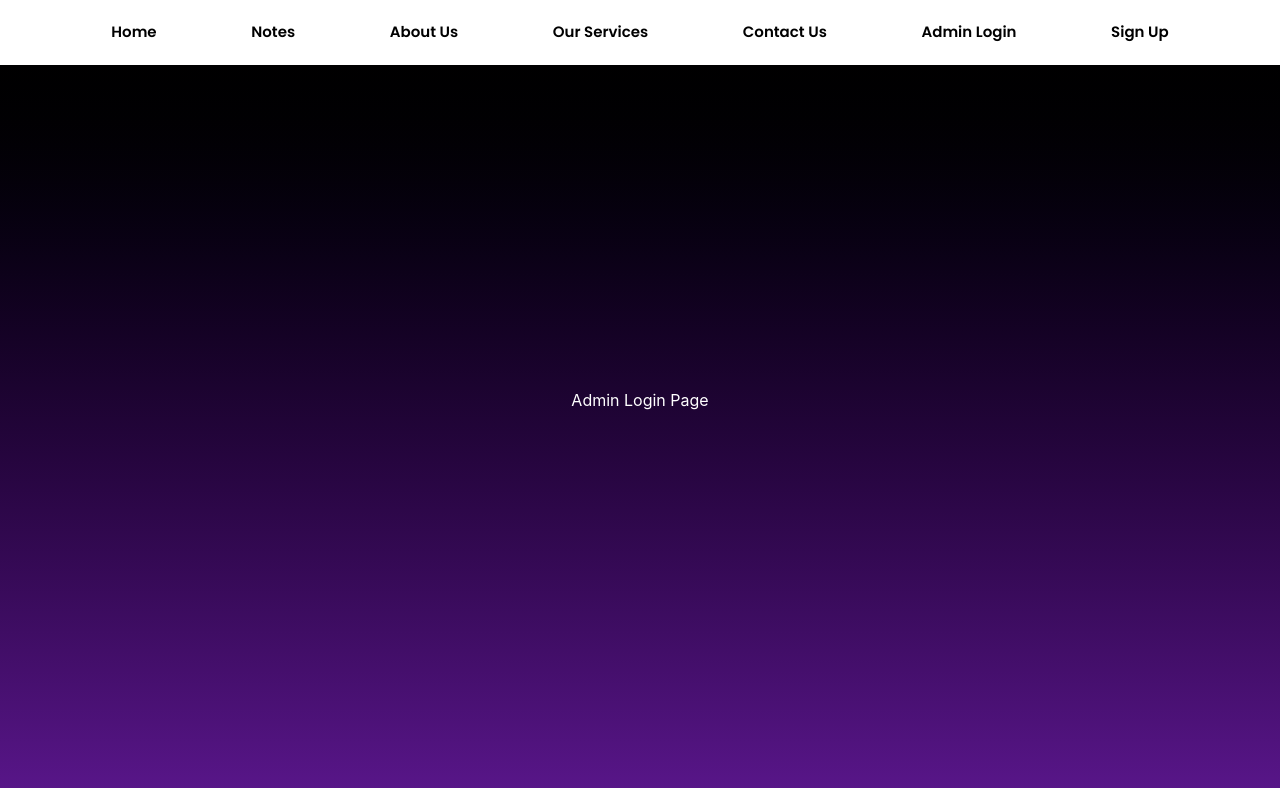
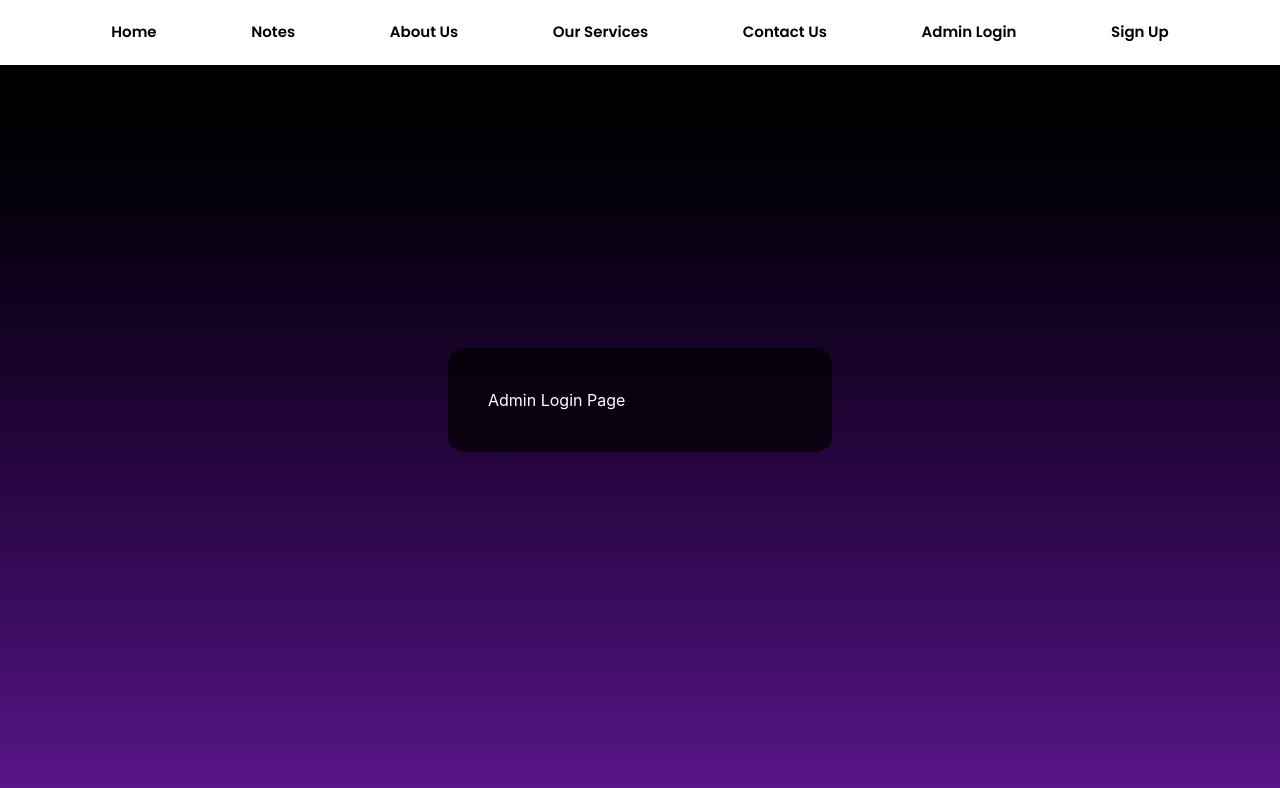
Before and after one commit to ANSHUMANMOREY7/Notes-Store, a React (Vite) app in the folder client/: page /Admin in a window 1280 px wide. Shown: the top 788 px of the page. Built offline with nearby package versions, Linux system fonts and the light colour scheme.

Commit message:
add login card container

```diff
--- a/client/src/pages/Portals/AdminLogin.jsx
+++ b/client/src/pages/Portals/AdminLogin.jsx
@@ -6,9 +6,9 @@ const AdminLogin = () => {
     <>
       <Navbar />
       <div className="min-h-screen flex items-center justify-center bg-gradient-to-b from-black to-purple-900 text-white">
-    <div>
-      Admin Login Page
-    </div>
+   <div className="bg-black/70 p-10 rounded-2xl w-96">
+  Admin Login Page
+</div>
   </div>
 
     </>
```
